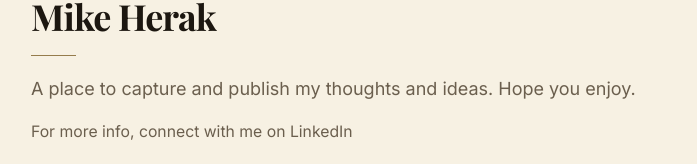
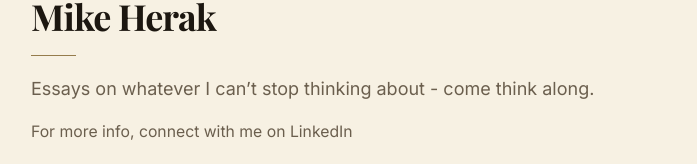
Before and after one commit to WCJR-2029/mikeherak-website, a Next.js app: page / in a window 1280 px wide. Shown: the part 165-329 px from the top of the page, without its empty margins (289-986 px from the left). Built offline with nearby package versions, Linux system fonts and the light colour scheme.

Commit message:
Tagline and metadata: come think along
Replaces the mechanism-only tagline and the bio-forward meta description
with a reader-facing line naming form + selection filter + invitation.

```diff
--- a/src/app/layout.tsx
+++ b/src/app/layout.tsx
@@ -15,11 +15,11 @@ export const metadata: Metadata = {
     template: '%s - Mike Herak',
   },
   description:
-    "Marine. Percussionist. Fortune 100 ops leader turned independent mind. Writing about whatever I can't stop thinking about.",
+    "Essays on whatever I can't stop thinking about - come think along.",
   metadataBase: new URL('https://mikeherak.com'),
   openGraph: {
     title: 'Mike Herak',
-    description: "Writing about whatever I can't stop thinking about.",
+    description: "Essays on whatever I can't stop thinking about - come think along.",
     url: 'https://mikeherak.com',
     siteName: 'Mike Herak',
     locale: 'en_US',
@@ -28,7 +28,7 @@ export const metadata: Metadata = {
   twitter: {
     card: 'summary',
     title: 'Mike Herak',
-    description: "Writing about whatever I can't stop thinking about.",
+    description: "Essays on whatever I can't stop thinking about - come think along.",
   },
   robots: { index: true, follow: true },
 };
--- a/src/app/page.tsx
+++ b/src/app/page.tsx
@@ -24,7 +24,7 @@ export default function HomePage() {
           </h1>
           <div className="mt-4 w-10 h-px bg-accent opacity-80" />
           <p className="mt-4 font-body text-base leading-relaxed text-muted">
-            A place to capture and publish my thoughts and ideas. Hope you enjoy.
+            Essays on whatever I can&rsquo;t stop thinking about - come think along.
           </p>
           <a
             href="https://www.linkedin.com/in/mike-herak/"
```
